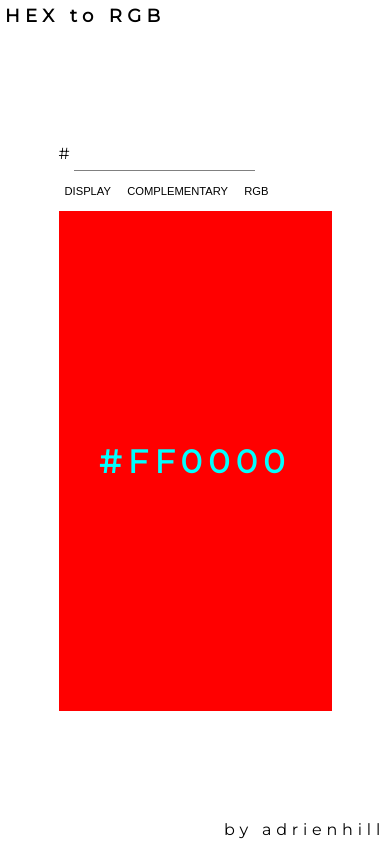
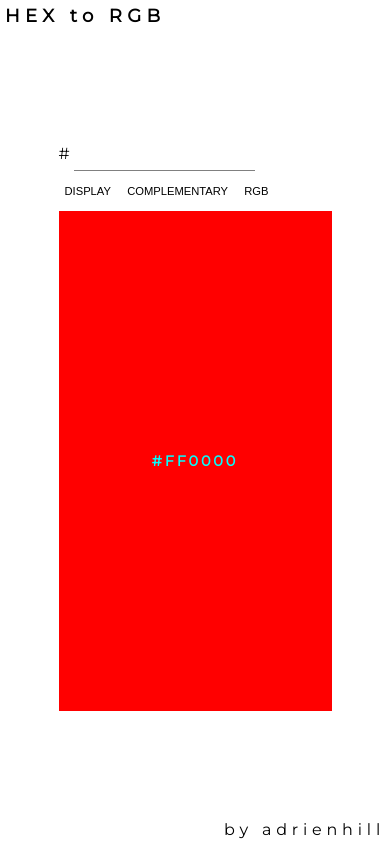
Before and after one commit to adriapujol/hexRGB, a plain HTML site: page index.html in a window 390 px wide. Drawn offline with Linux system fonts and the light colour scheme.

Commit message:
adjusting font size for mbl

```diff
--- a/style.css
+++ b/style.css
@@ -123,6 +123,10 @@ footer p {
     .inputs button {
         font-size: 0.7em;
     }
+
+    .color-text {
+        font-size: 0.9em;
+    }
 }
 
 @media only screen and (max-height: 666px ) {
```
